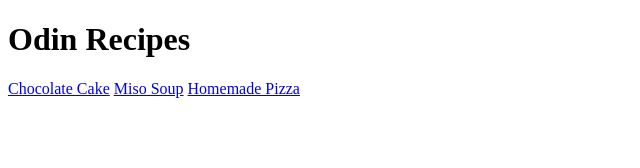
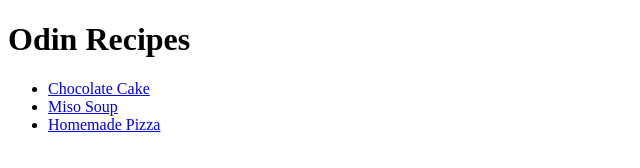
Before and after one commit to gozmaria/odin-recipes, a plain HTML site: page index.html in a window 1280 px wide. Shown: the whole page, without its empty margins (0-640 px from the left). Drawn offline with Linux system fonts and the light colour scheme.

Commit message:
Fix homepage HTML structure

```diff
--- a/index.html
+++ b/index.html
@@ -9,8 +9,11 @@
 </head>
 <body>
     <h1>Odin Recipes</h1>
-    <a href="./recipes/chocolate-cake.html" target="_blank">Chocolate Cake</a>
-    <a href="./recipes/miso-soup.html" target="_blank">Miso Soup</a>
-    <a href="./recipes/pizza.html" target="_blank">Homemade Pizza</a>
+    <ul>
+        <li><a href="./recipes/chocolate-cake.html" target="_blank">Chocolate Cake</a></li>
+        <li><a href="./recipes/miso-soup.html" target="_blank">Miso Soup</a></li>
+        <li><a href="./recipes/pizza.html" target="_blank">Homemade Pizza</a></li>
+    </ul>
+
 </body>
 </html>
```
